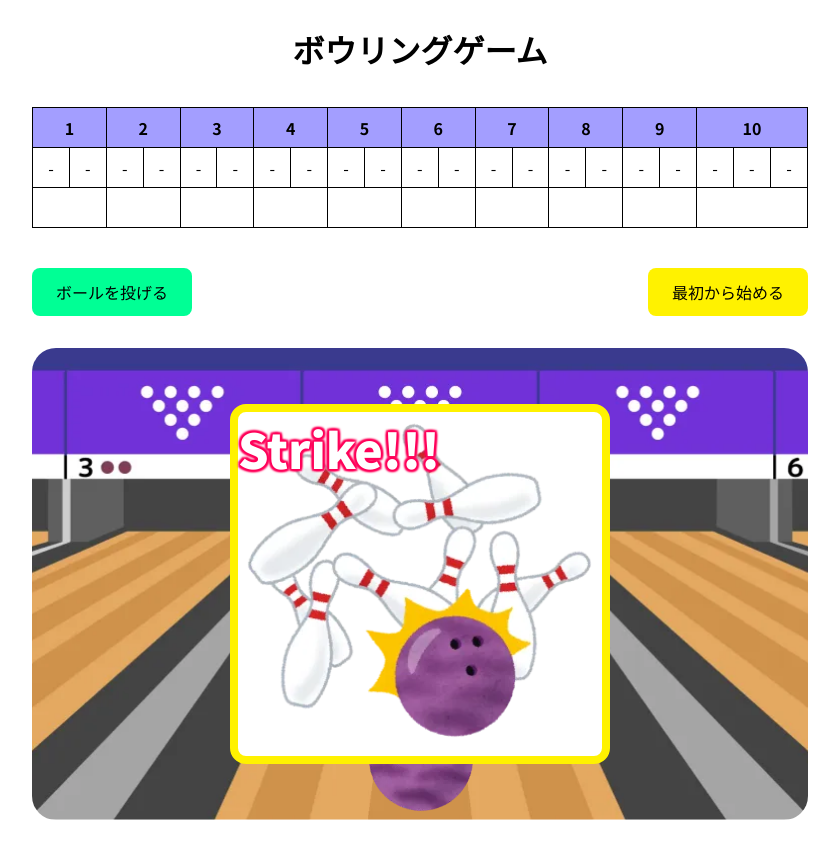
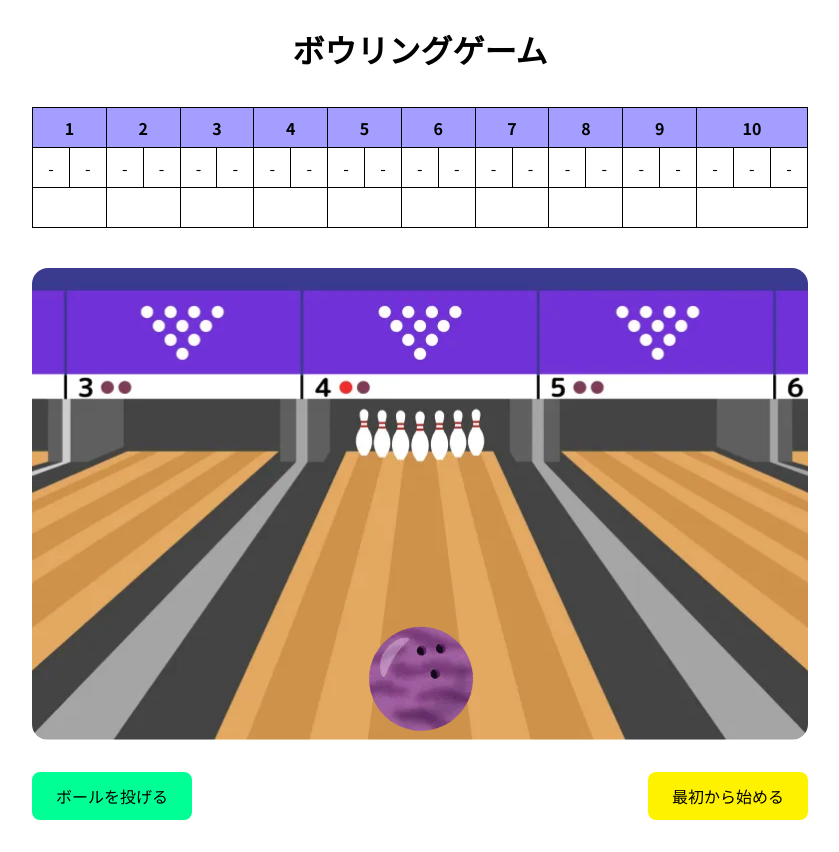
Before and after one commit to marumaru-3/bowling, a PHP site: page / in a window 1280 px wide. Shown: the whole page, without its empty margins (220-1059 px from the left). Run offline with PHP 8.4, Linux system fonts and the light colour scheme.

Commit message:
ビジュアル挙動変更

```diff
--- a/css/style.css
+++ b/css/style.css
@@ -2,6 +2,7 @@
   max-width: 840px;
   margin: auto;
   padding: 32px;
+  overflow: hidden;
 }
 
 .bowling-title {
@@ -28,7 +29,6 @@
 .btn-group {
   display: flex;
   justify-content: space-between;
-  margin-bottom: 32px;
 }
 .btn {
   border-radius: 8px;
@@ -50,9 +50,10 @@
   background-position: center;
   background-size: cover;
   background-repeat: no-repeat;
-  border-radius: 24px;
+  border-radius: 16px;
   width: 100%;
   height: 472px;
+  margin-bottom: 32px;
 }
 .bowling-ball {
   background-image: url(../images/bowling_ball.webp);
@@ -60,10 +61,10 @@
   width: 120px;
   height: 120px;
   position: absolute;
-  bottom: 0;
   left: 0;
   right: 0;
   margin: auto;
+  pointer-events: none;
   z-index: 1;
 }
 .bowling-result {
@@ -80,18 +81,37 @@
   left: 0;
   right: 0;
   margin: auto;
+  pointer-events: none;
   z-index: 2;
 }
 .bowling-result p {
   color: #fff;
   font-size: 48px;
   font-weight: 900;
+  letter-spacing: 4px;
   text-shadow: 2px 2px 2px #ff0059, -2px 2px 2px #ff0059, 2px -2px 2px #ff0059,
     -2px -2px 2px #ff0059, 2px 0px 2px #ff0059, 0px 2px 2px #ff0059,
     -2px 0px 2px #ff0059, 0px -2px 2px #ff0059;
+  position: absolute;
+  top: 40px;
+  left: 50%;
+  transform: translateX(-50%);
 }
 /* アニメーション処理 */
+.bowling-ball {
+  bottom: 0;
+}
 .bowling-visual.is-animation .bowling-ball {
   transform: translateY(-200px) scale(0.7);
-  transition: 0.5s all;
+  transition: 0.5s 0.4s all;
 }
+.bowling-result {
+  opacity: 0;
+  transform: translateX(160px);
+}
+.bowling-visual.is-animation .bowling-result {
+  opacity: 1;
+  transform: translateX(0);
+  transition: 0.5s 1s all;
+}
+/* / アニメーション処理 */
```
Also changed, not shown: index.php (+33 -6 lines).
